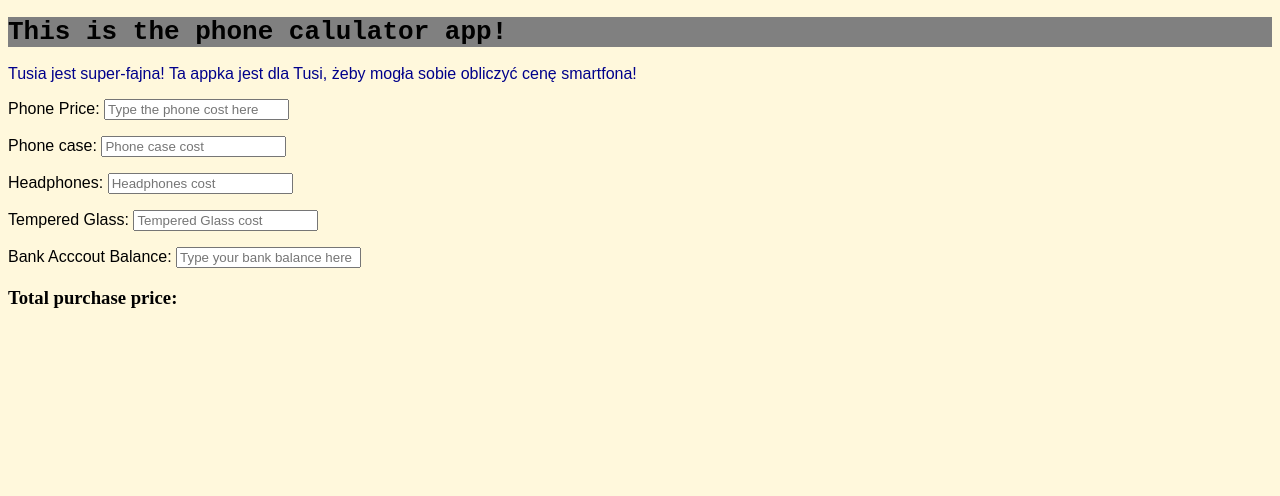
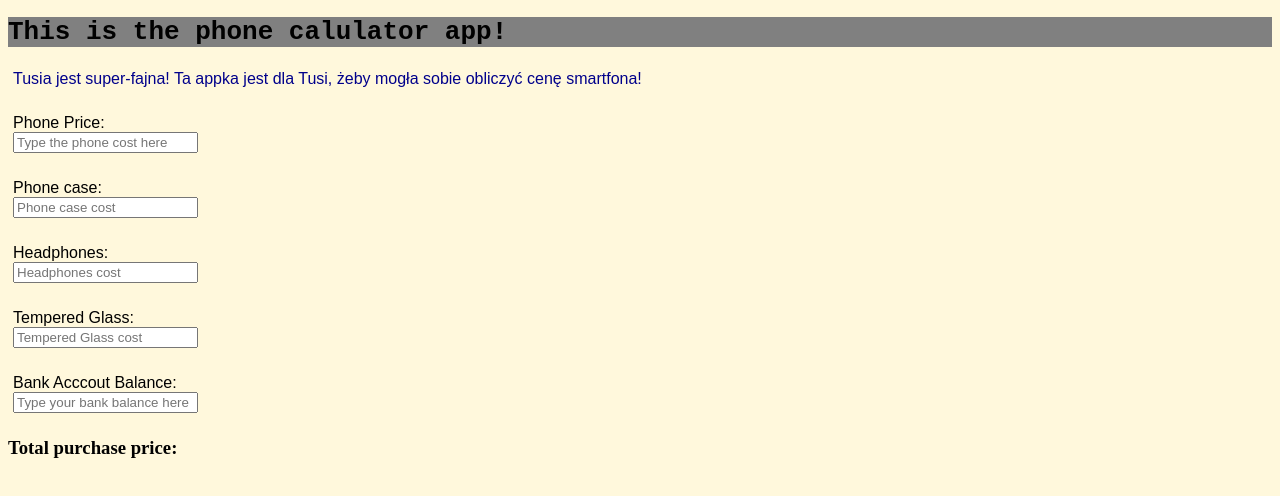
Before and after one commit to sylvestertarnowski/smartphonePriceCalculator, a plain HTML site: page smartphonePriceCalculator/index.html in a window 1280 px wide. Drawn offline with Linux system fonts and the light colour scheme.

Commit message:
Add files via upload

```diff
--- a/smartphonePriceCalculator/index.html
+++ b/smartphonePriceCalculator/index.html
@@ -8,19 +8,19 @@
     <h1>This is the phone calulator app!</h1>
     <p>Tusia jest super-fajna! Ta appka jest dla Tusi, żeby mogła sobie
     obliczyć cenę smartfona!</p>
-    <p class="forms">Phone Price:
+    <p class="forms">Phone Price:<br>
     <input type="text" id="phoneprice" onkeyup="formChanged()"
     onchange="formChanged()" placeholder="Type the phone cost here"/></p>
-    <p class="forms">Phone case:
+    <p class="forms">Phone case:<br>
     <input type="text" id="phonecase" onkeyup="formChanged()"
     onchange="formChanged()" placeholder="Phone case cost"/></p>
-    <p class="forms">Headphones:
+    <p class="forms">Headphones:<br>
     <input type="text" id="headphones" onkeyup="formChanged()"
     onchange="formChanged()" placeholder="Headphones cost"/></p>
-    <p class="forms">Tempered Glass:
+    <p class="forms">Tempered Glass:<br>
     <input type="text" id="phoneglass" onkeyup="formChanged()"
     onchange="formChanged()" placeholder="Tempered Glass cost"/></p>
-    <p class="forms">Bank Acccout Balance:
+    <p class="forms">Bank Acccout Balance:<br>
     <input type="text" id="bankbalance" onkeyup="formChanged()"
     onchange="formChanged()" placeholder="Type your bank balance here"/></p>
     <h3>Total purchase price:</h3>
--- a/smartphonePriceCalculator/stylesheet.css
+++ b/smartphonePriceCalculator/stylesheet.css
@@ -8,6 +8,7 @@ body {
 p {
   font-family: sans-serif;
   color: darkblue;
+  padding: 5px;
 }
 
 .forms {
```
